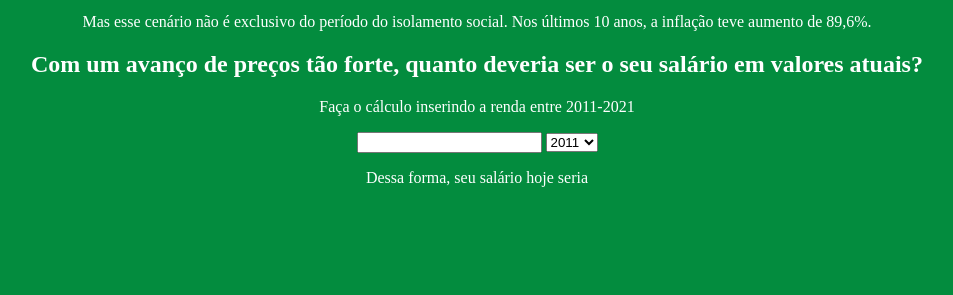
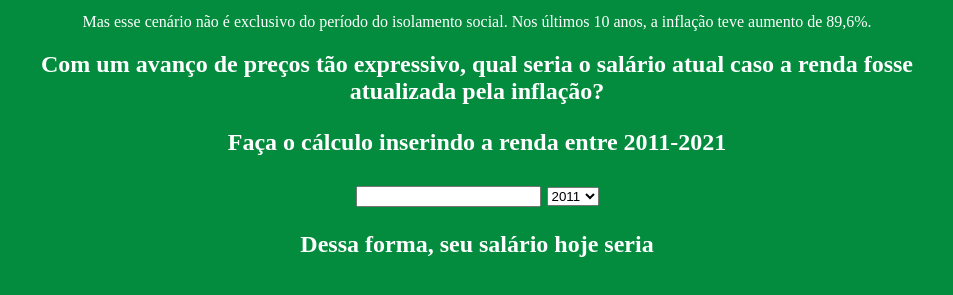
Before and after one commit to fernandoluizfb/Calculadora-Insper, a plain HTML site: page index.html in a window 1280 px wide. Shown: the part 311-606 px from the top of the page, without its empty margins (163-1116 px from the left). Drawn offline with Linux system fonts and the light colour scheme.

Commit message:
Update index.html

```diff
--- a/index.html
+++ b/index.html
@@ -18,7 +18,7 @@
 
     <p>Mas esse cenário não é exclusivo do período do isolamento social. Nos últimos 10 anos, a inflação teve aumento de 89,6%. </p>
 
-    <h2>Com um avanço de preços tão forte, quanto deveria ser o seu salário em valores atuais?</h2>
+    <h2>Com um avanço de preços tão expressivo, qual seria o salário atual caso a renda fosse atualizada pela inflação? <h2>
 
 
 
```
